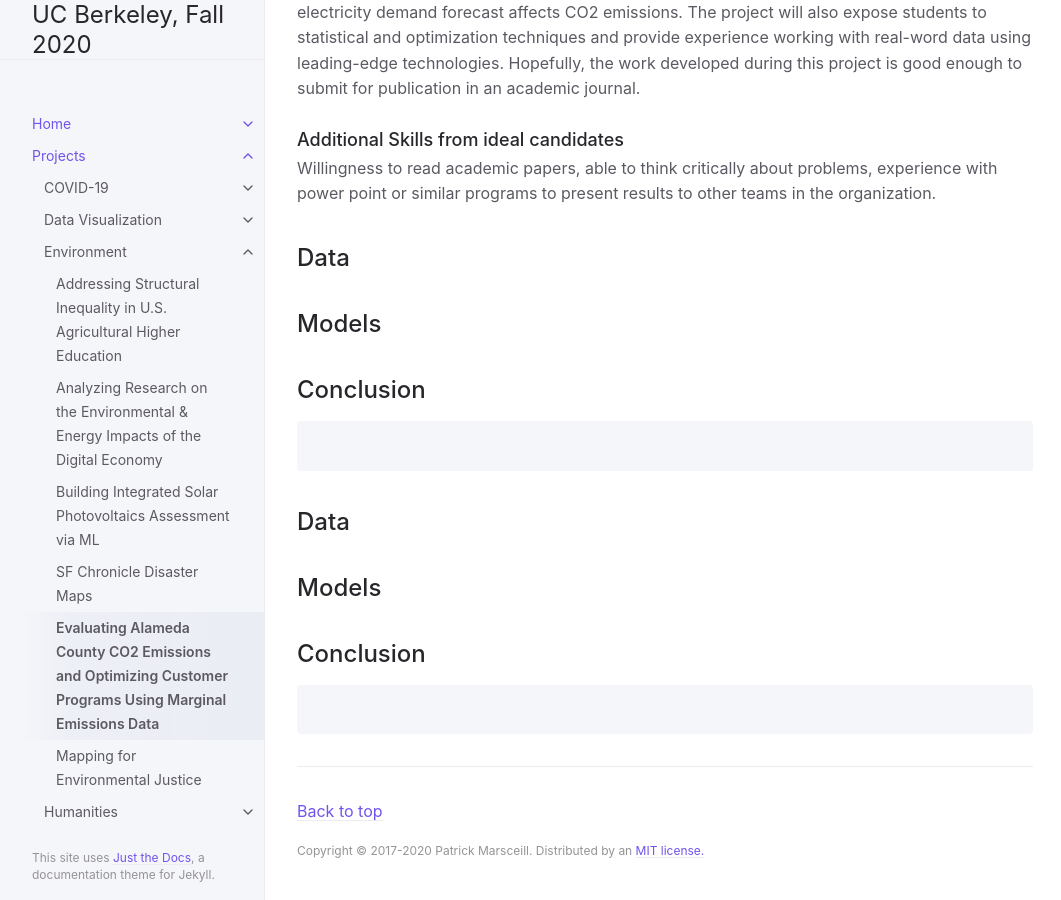
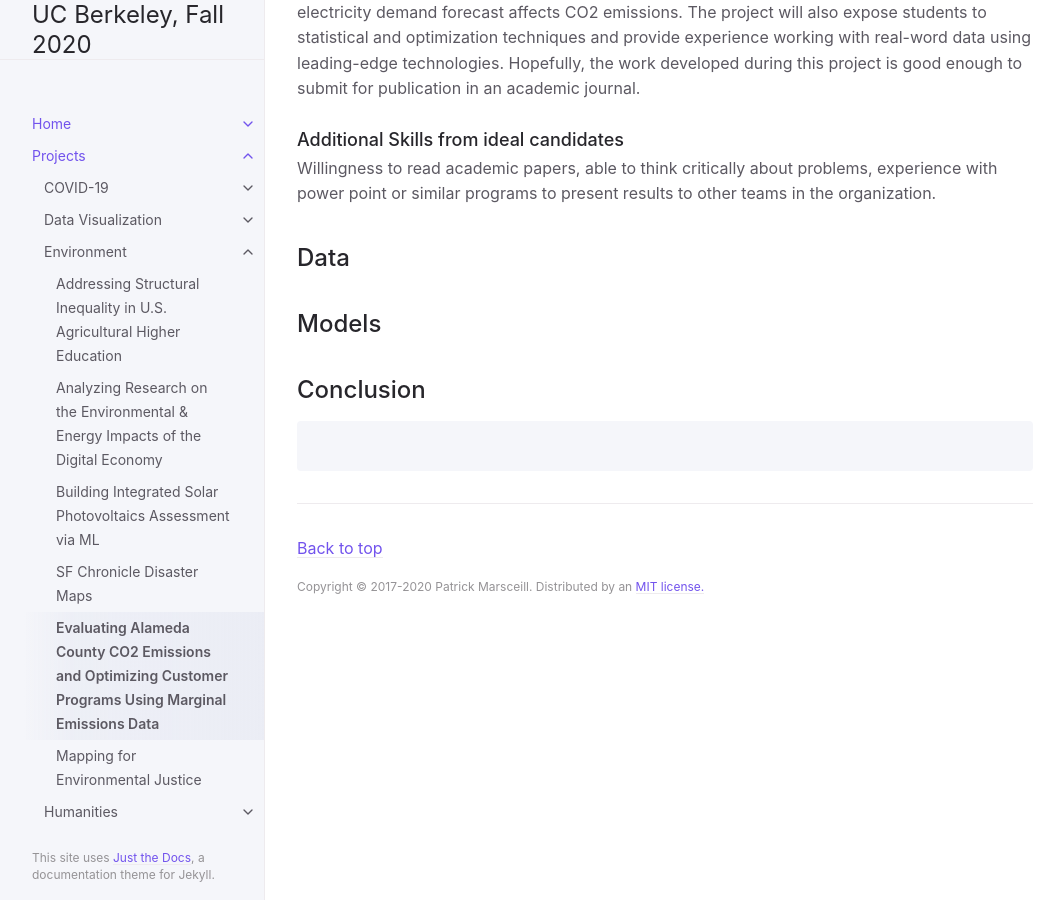
Before and after one commit to DS-Discovery/ds-discovery.github.io, a Jekyll site: the page built from Projects/Environment/Evaluating Alameda County CO2 Emissions and Optimizing Customer Programs Using Marginal Emissions Data .md, in a window 1280 px wide and 900 px high, scrolled down 922 px. Shown: the whole window, without its empty margins (107-1168 px from the left). Built offline with Jekyll 4.4.1, drawn with Linux system fonts in a browser that asks for light colours.

Commit message:
Update Evaluating Alameda County CO2 Emissions and Optimizing Customer Programs Using Marginal Emissions Data .md

````diff
--- a/Projects/Environment/Evaluating Alameda County CO2 Emissions and Optimizing Customer Programs Using Marginal Emissions Data .md
+++ b/Projects/Environment/Evaluating Alameda County CO2 Emissions and Optimizing Customer Programs Using Marginal Emissions Data .md
@@ -5,9 +5,6 @@ parent: Environment
 grand_parent: Projects
 nav_order: 4
 ---
-
-
-
 
 # Evaluating Alameda County CO2 Emissions and Optimizing Customer Programs Using Marginal Emissions Data
 *Partner:Kevin Li, East Bay Community Energy, Industry & Government*
@@ -40,14 +37,3 @@ Willingness to read academic papers, able to think critically about problems, ex
 ```python
 
 ```
-
-## Data
-
-## Models
-
-## Conclusion
-
-
-```python
-
-```
````
